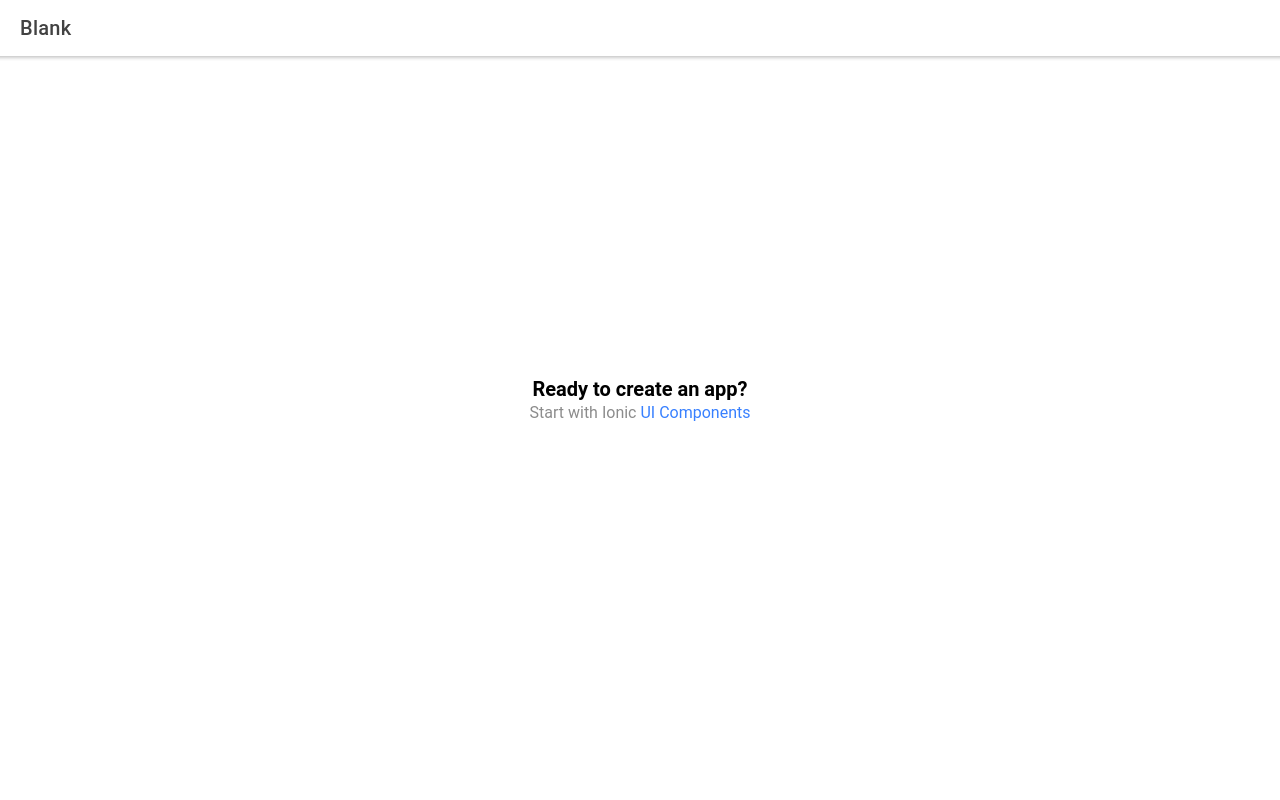
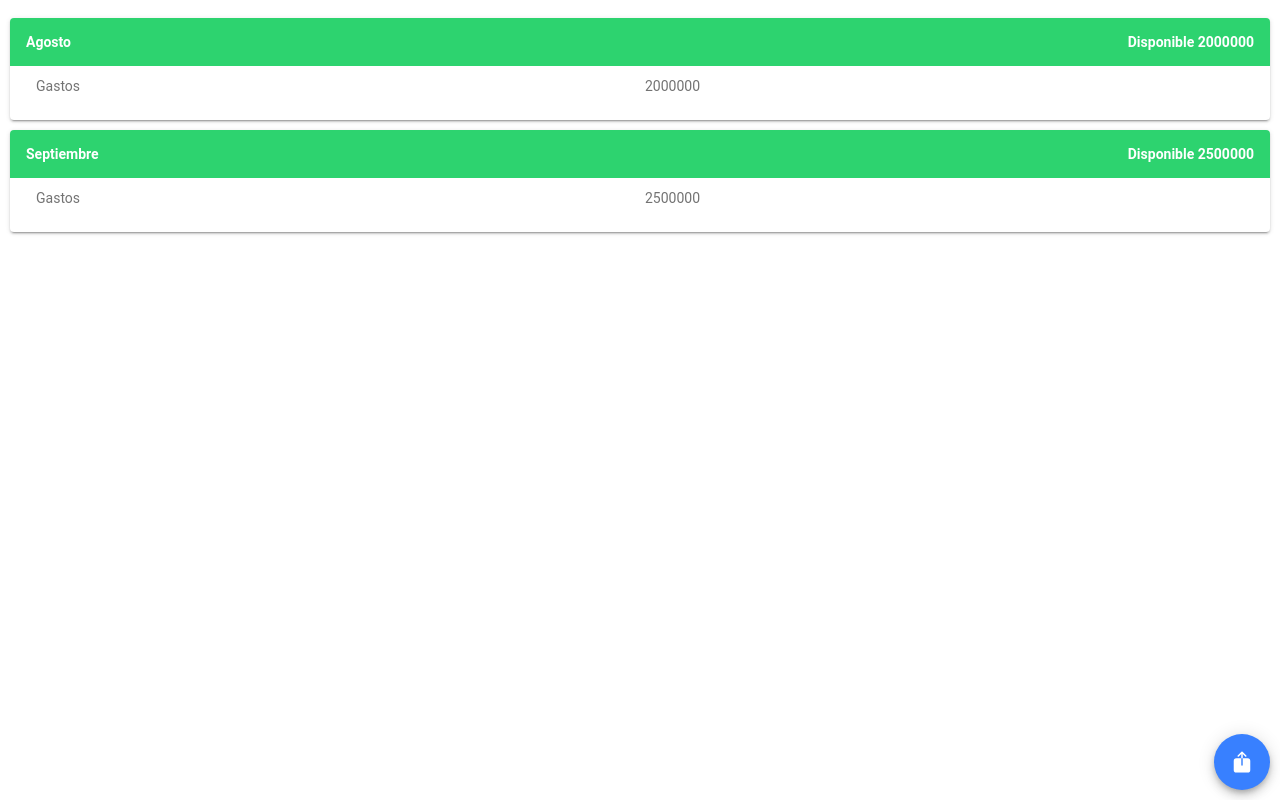
Before and after one commit to kmacho16/my-month-ionic, a React (Create React App) app: page /home in a window 1280 px wide. Built offline with nearby package versions, Linux system fonts and the light colour scheme.

Commit message:
First Commit

```diff
--- a/src/App.tsx
+++ b/src/App.tsx
@@ -1,7 +1,7 @@
 import { Redirect, Route } from 'react-router-dom';
 import { IonApp, IonRouterOutlet, setupIonicReact } from '@ionic/react';
 import { IonReactRouter } from '@ionic/react-router';
-import Home from './pages/Home';
+import Home from './pages/home/Home';
 
 /* Core CSS required for Ionic components to work properly */
 import '@ionic/react/css/core.css';
@@ -21,6 +21,7 @@ import '@ionic/react/css/display.css';
 
 /* Theme variables */
 import './theme/variables.css';
+import Add from './pages/add/add';
 
 setupIonicReact();
 
@@ -31,6 +32,9 @@ const App: React.FC = () => (
         <Route exact path="/home">
           <Home />
         </Route>
+        <Route exact path="/add">
+          <Add />
+        </Route>
         <Route exact path="/">
           <Redirect to="/home" />
         </Route>
--- /dev/null
+++ b/src/components/ListResume/ListResume.tsx
@@ -0,0 +1,29 @@
+import { IonButton, IonCard, IonCardContent, IonContent, IonIcon, IonItem, IonLabel, IonList } from "@ionic/react";
+import React, { FC, useState } from "react";
+import ResumeComponent from "../ResumeComponent/ResumeComponent";
+import ResumeItem from "../../interface/resumeItem.interface";
+
+const ListResume: FC<{ items: ResumeItem[] }> = ({items}) => {
+    const [mItems, setmItems] = useState(items);
+    const array = Array.from(Array(100).keys());
+
+    return (
+        <>
+            <IonContent
+                fullscreen
+                scrollEvents={true}
+                onIonScrollStart={() => { }}
+                onIonScroll={() => { }}
+                onIonScrollEnd={() => { }}>
+                <IonList>
+                    {mItems.map((item:ResumeItem) => (
+                        <ResumeComponent item={item}/>
+                    ))}
+                </IonList>
+            </IonContent>
+        </>
+    );
+
+}
+
+export default ListResume;
--- /dev/null
+++ b/src/components/ResumeComponent/ResumeComponent.tsx
@@ -0,0 +1,26 @@
+import { IonCard, IonCardContent, IonCardHeader, IonCol, IonGrid, IonRow } from "@ionic/react";
+import React, { FC } from "react";
+import ResumeItem from "../../interface/resumeItem.interface";
+
+const ResumeComponent: FC<{item:ResumeItem}> = ({item}) => {
+    return (
+        <>
+            <IonCard>
+                <IonCardHeader color="success" style={{ fontWeight: "bold" }}>
+                    {item.month}
+                    <span style={{ float: "right" }}> Disponible {item.balance}</span>
+                </IonCardHeader>
+                <IonCardContent>
+                    <IonGrid>
+                        <IonRow>
+                            <IonCol>Gastos</IonCol>
+                            <IonCol>{item.balance}</IonCol>
+                        </IonRow>
+                    </IonGrid>
+                </IonCardContent>
+            </IonCard>
+        </>
+    )
+}
+
+export default ResumeComponent;
--- /dev/null
+++ b/src/interface/resumeItem.interface.ts
@@ -0,0 +1,5 @@
+export default interface ResumeItem {
+    month: string;
+    balance: number;
+    expenses: number;
+}
--- a/src/pages/Home.tsx
+++ /dev/null
@@ -1,25 +0,0 @@
-import { IonContent, IonHeader, IonPage, IonTitle, IonToolbar } from '@ionic/react';
-import ExploreContainer from '../components/ExploreContainer';
-import './Home.css';
-
-const Home: React.FC = () => {
-  return (
-    <IonPage>
-      <IonHeader>
-        <IonToolbar>
-          <IonTitle>Blank</IonTitle>
-        </IonToolbar>
-      </IonHeader>
-      <IonContent fullscreen>
-        <IonHeader collapse="condense">
-          <IonToolbar>
-            <IonTitle size="large">Blank</IonTitle>
-          </IonToolbar>
-        </IonHeader>
-        <ExploreContainer />
-      </IonContent>
-    </IonPage>
-  );
-};
-
-export default Home;
--- /dev/null
+++ b/src/pages/add/Add.tsx
@@ -0,0 +1,99 @@
+import { IonButton, IonContent, IonInput, IonItem, IonItemDivider, IonLabel, IonPage, IonSelect, IonSelectOption, useIonPicker } from "@ionic/react";
+import { FC, useState } from "react";
+
+const Add: FC<any> = () => {
+    const [present] = useIonPicker();
+    const [month, setMonth] = useState('01');
+    const [initialBalance, setInitialBalance] = useState<string>();
+
+    const months = [
+        {
+            text: 'Enero',
+            value: '01',
+        },
+        {
+            text: 'Febrero',
+            value: '02',
+        },
+        {
+            text: 'Marzo',
+            value: '03',
+        },
+        {
+            text: 'Abril',
+            value: '04',
+        },
+        {
+            text: 'Mayo',
+            value: '05',
+        },
+        {
+            text: 'Junio',
+            value: '06',
+        },
+        {
+            text: 'Julio',
+            value: '07',
+        },
+        {
+            text: 'Agosto',
+            value: '08',
+        },
+        {
+            text: 'Septiembre',
+            value: '09',
+        },
+        {
+            text: 'Octubre',
+            value: '10',
+        },
+        {
+            text: 'Noviembre',
+            value: '11',
+        },
+        {
+            text: 'Diciembre',
+            value: '12',
+        },
+    ];
+
+    const openPicker = async () => {
+        present({
+            columns: [
+                {
+                    name: 'month',
+                    options: months,
+                },
+            ],
+            buttons: [
+                {
+                    text: 'Cancel',
+                    role: 'cancel',
+                },
+                {
+                    text: 'Confirm',
+                    handler: (value) => {
+                        setMonth(value.month.value);
+                    },
+                },
+            ],
+        });
+    };
+
+    return (
+        <IonPage>
+            <IonContent>
+                <IonLabel>{months.find(i => i.value == month)?.text}</IonLabel>
+                <IonButton onClick={openPicker}>Open</IonButton>
+
+                <IonItemDivider>Input with clear button when there is a value</IonItemDivider>
+                <IonItem>
+                    <IonInput value={initialBalance} placeholder="Enter Input" onIonChange={(e) => setInitialBalance("")} clearInput></IonInput>
+                </IonItem>
+            </IonContent>
+        </IonPage>
+    );
+
+}
+
+export default Add;
--- /dev/null
+++ b/src/pages/home/Home.tsx
@@ -0,0 +1,39 @@
+import { IonContent, IonFab, IonFabButton, IonFabList,  IonIcon, IonPage  } from '@ionic/react';
+import ListResume from '../../components/ListResume/ListResume';
+import './Home.css';
+import { add,  share} from 'ionicons/icons';
+import { useState } from 'react';
+import ResumeItem from '../../interface/resumeItem.interface';
+import { useHistory } from 'react-router';
+
+const Home: React.FC = () => {
+  const history = useHistory();
+
+  const [items, setItems] = useState<ResumeItem[]>([
+    {month:'Agosto',balance:2000000,expenses:150000},
+    {month:'Septiembre',balance:2500000,expenses:250000}
+  ]);
+
+  const redirectAdd = () =>{
+    history.push('/add');
+  }
+
+  return (
+    <IonPage>
+        <ListResume  items={items} />
+        <IonFab vertical="bottom" horizontal="end" slot="fixed">
+          <IonFabButton>
+            <IonIcon icon={share} />
+          </IonFabButton>
+
+          <IonFabList side="top">
+            <IonFabButton onClick={()=>{
+              redirectAdd();
+            }}><IonIcon icon={add} /></IonFabButton>
+          </IonFabList>
+        </IonFab>
+    </IonPage>
+  );
+};
+
+export default Home;
--- a/src/theme/variables.css
+++ b/src/theme/variables.css
@@ -197,10 +197,10 @@ http://ionicframework.com/docs/theming/ */
    */
 
   .md body {
-    --ion-background-color: #121212;
+    --ion-background-color: #e8fdff;
     --ion-background-color-rgb: 18,18,18;
 
-    --ion-text-color: #ffffff;
+    --ion-text-color: #2a2a2a;
     --ion-text-color-rgb: 255,255,255;
 
     --ion-border-color: #222222;
@@ -225,12 +225,12 @@ http://ionicframework.com/docs/theming/ */
     --ion-color-step-900: #e7e7e7;
     --ion-color-step-950: #f3f3f3;
 
-    --ion-item-background: #1e1e1e;
+    --ion-item-background: #ffffff;
 
     --ion-toolbar-background: #1f1f1f;
 
     --ion-tab-bar-background: #1f1f1f;
 
-    --ion-card-background: #1e1e1e;
+    --ion-card-background: #ffffff;
   }
 }
```
Also changed, not shown: src/pages/home/Home.css (added).
